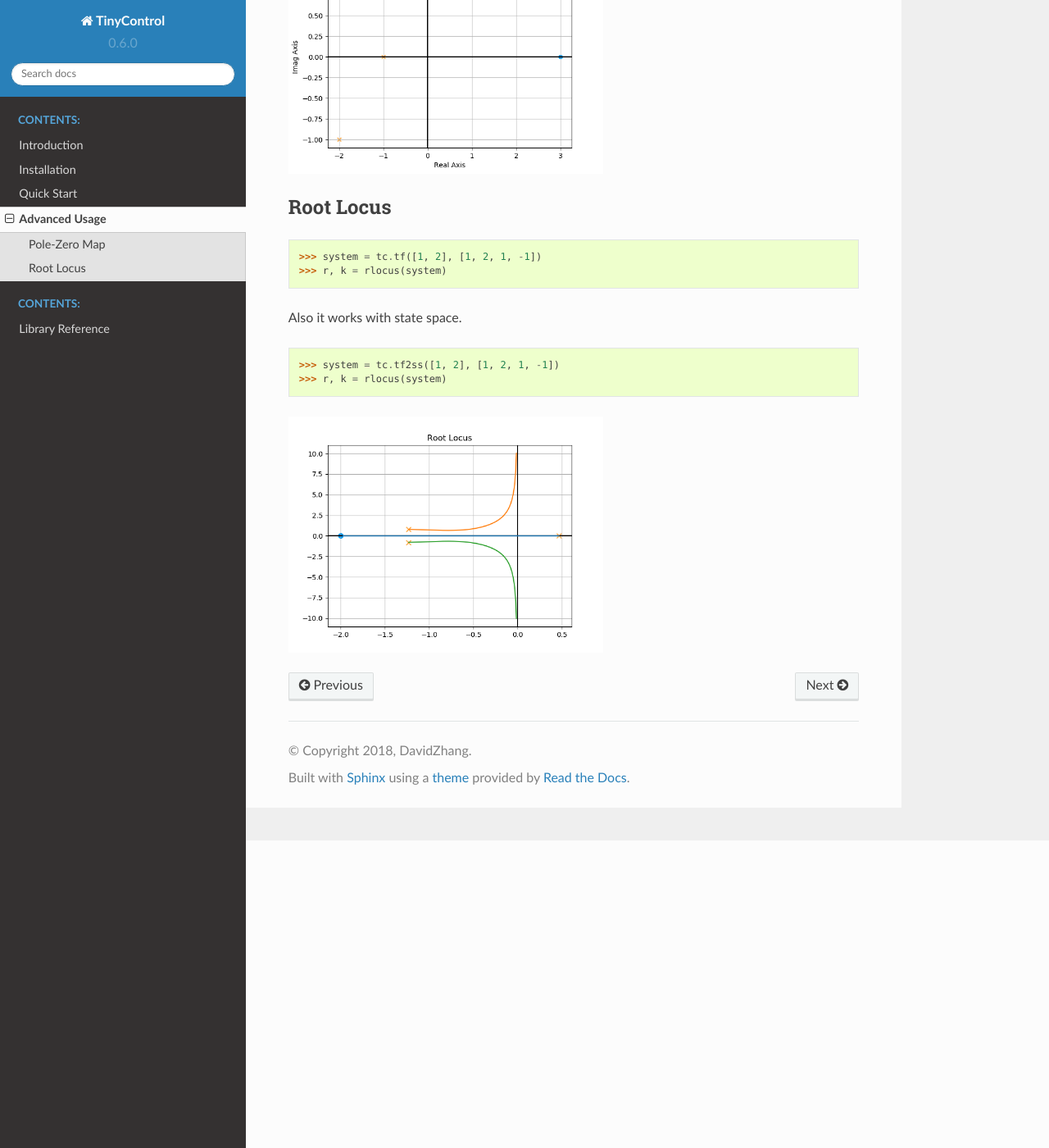
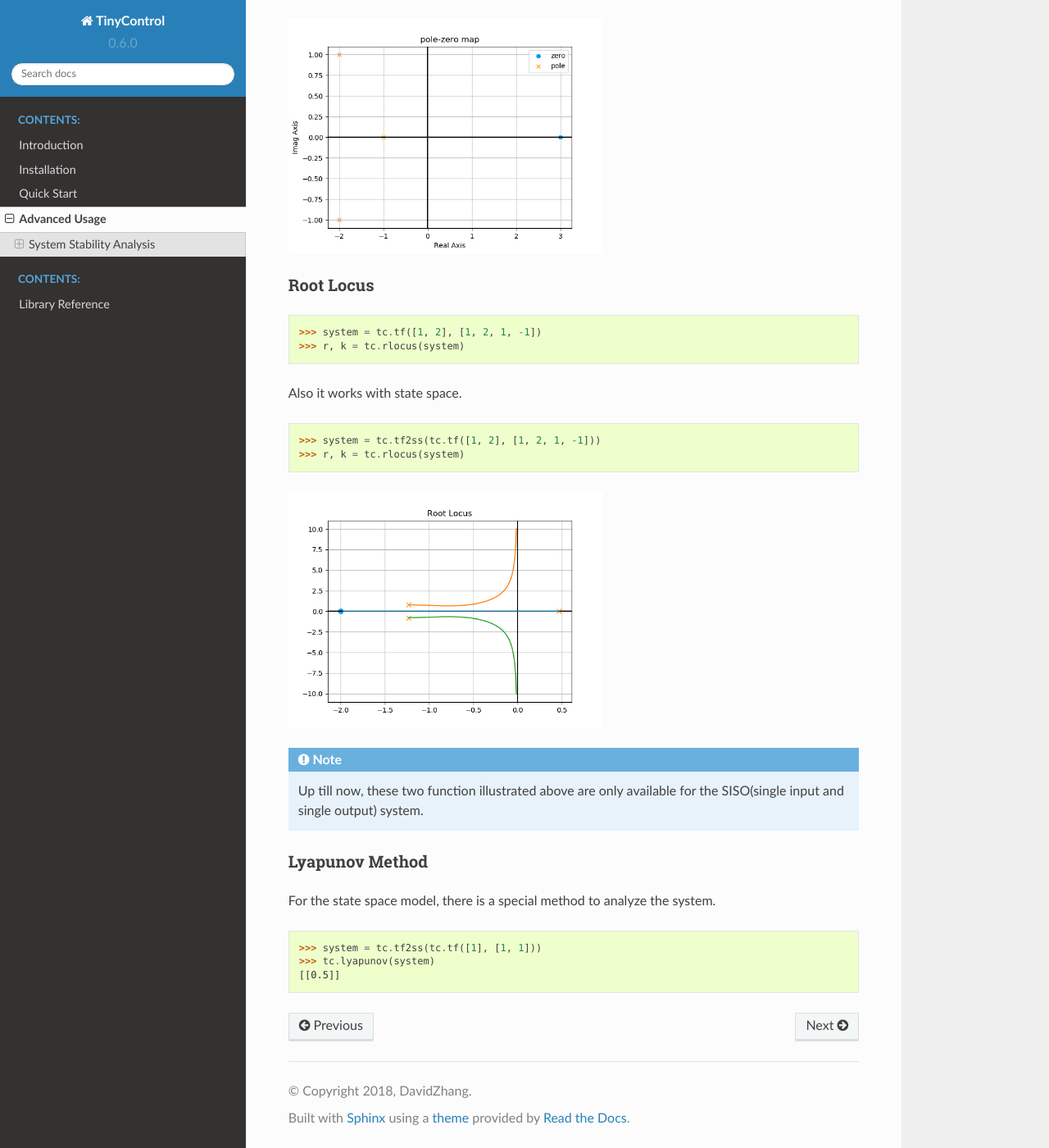
Before and after one commit to akizunx/TinyControl, a Sphinx documentation site: the page built from docs/user/advanced.rst, in a window 1280 px wide and 1400 px high, scrolled down 375 px. Shown: the whole window at 82% size. Built offline with Sphinx 7.4.7 and the Read the Docs theme 2.0.0, drawn with Linux system fonts in a browser that asks for light colours; some of the changed text lies outside the part shown.

Commit message:
doc: update doc

```diff
--- a/docs/user/advanced.rst
+++ b/docs/user/advanced.rst
@@ -1,8 +1,13 @@
 Advanced Usage
 ==============
 
+System Stability Analysis
+-------------------------
+The tcontrol package provides some function for this usage.
+::
+
 Pole-Zero Map
--------------
+>>>>>>>>>>>>>
 
     >>> system = tc.zpk([3], [-1, -2+1j, -2-1j], 1)
     >>> p, z = tc.pzmap(system)
@@ -11,16 +16,29 @@
     :scale: 60%
 
 Root Locus
-----------
+>>>>>>>>>>
 
     >>> system = tc.tf([1, 2], [1, 2, 1, -1])
-    >>> r, k = rlocus(system)
+    >>> r, k = tc.rlocus(system)
 
 Also it works with state space.
 ::
 
-    >>> system = tc.tf2ss([1, 2], [1, 2, 1, -1])
-    >>> r, k = rlocus(system)
+    >>> system = tc.tf2ss(tc.tf([1, 2], [1, 2, 1, -1]))
+    >>> r, k = tc.rlocus(system)
 
 .. image:: /image/rlocus.png
     :scale: 60%
+
+..  note::
+    Up till now, these two function illustrated above
+    are only available for the SISO(single input and single output) system.
+
+Lyapunov Method
+>>>>>>>>>>>>>>>
+For the state space model, there is a special method to analyze the system.
+::
+
+    >>> system = tc.tf2ss(tc.tf([1], [1, 1]))
+    >>> tc.lyapunov(system)
+    [[0.5]]
```
Also changed, not shown: docs/user/lib_ref.rst (+24 -3 lines).
